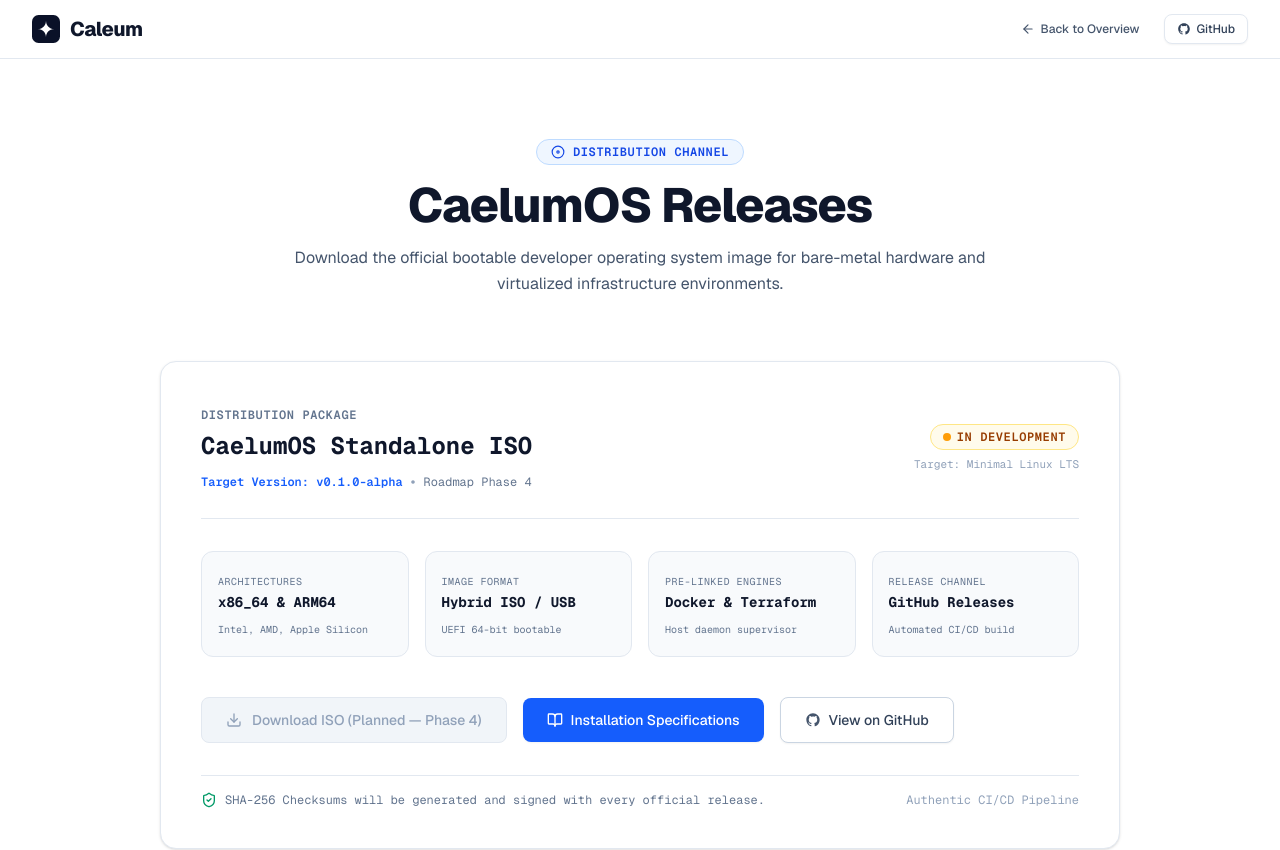
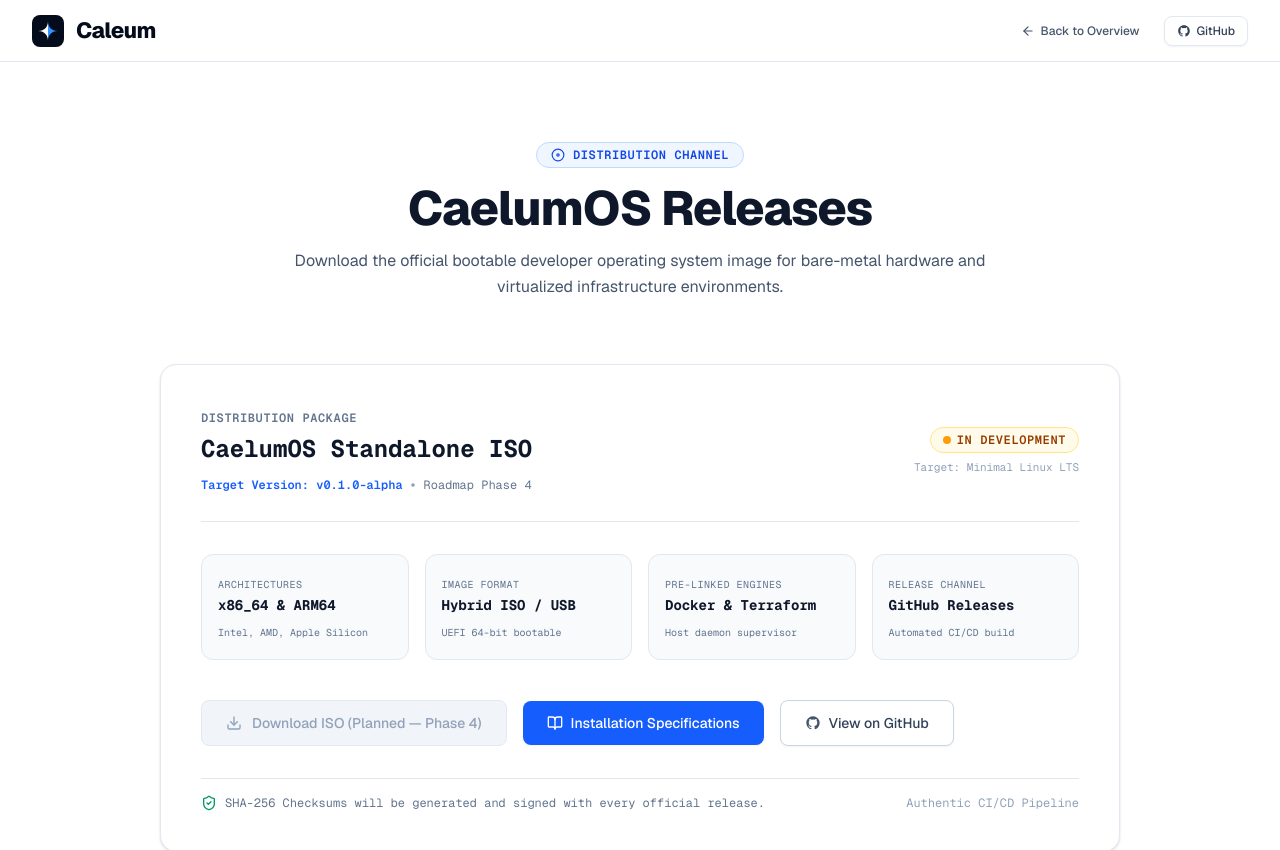
Before and after one commit to TheCaelumOS/caelum-os-frontend, a Next.js app in the folder frontend/: page /download in a window 1280 px wide. Shown: the top 850 px of the page. Built offline with nearby package versions, Linux system fonts and the light colour scheme.

Commit message:
feat(branding): implement official two-tone Caleum logo and clean wordmark

```diff
--- a/frontend/src/app/download/page.tsx
+++ b/frontend/src/app/download/page.tsx
@@ -32,9 +32,9 @@
       {/* Top Navbar */}
       <header className="sticky top-0 z-50 bg-white/95 backdrop-blur-md border-b border-slate-200 py-3.5">
         <div className="max-w-7xl mx-auto px-4 sm:px-6 lg:px-8 flex items-center justify-between">
-          <Link href="/" className="inline-flex items-center space-x-2.5 group">
-            <CaleumLogo className="w-7 h-7 flex-shrink-0 group-hover:scale-105 transition-transform" />
-            <span className="font-sans text-xl font-extrabold tracking-tight text-slate-900">
+          <Link href="/" className="inline-flex items-center space-x-3 group">
+            <CaleumLogo className="w-8 h-8 flex-shrink-0 group-hover:scale-105 transition-transform" />
+            <span className="font-sans text-[22px] font-extrabold tracking-tight text-[#040C1C]">
               Caleum
             </span>
           </Link>
--- a/frontend/src/components/marketing/Footer.tsx
+++ b/frontend/src/components/marketing/Footer.tsx
@@ -16,8 +16,8 @@
           {/* Col 1 & 2: Brand Information */}
           <div className="col-span-2 space-y-4">
             <Link href="/" className="inline-flex items-center space-x-2.5">
-              <CaleumLogo className="w-6 h-6 flex-shrink-0" />
-              <span className="font-sans text-lg font-extrabold tracking-tight text-slate-900">
+              <CaleumLogo className="w-7 h-7 flex-shrink-0" />
+              <span className="font-sans text-xl font-extrabold tracking-tight text-[#040C1C]">
                 Caleum
               </span>
             </Link>
--- a/frontend/src/components/marketing/Logos.tsx
+++ b/frontend/src/components/marketing/Logos.tsx
@@ -6,10 +6,14 @@
  */
 export const CaleumLogo = ({ className = "w-7 h-7" }: { className?: string }) => (
   <svg viewBox="0 0 32 32" fill="none" xmlns="http://www.w3.org/2000/svg" className={className}>
-    <rect width="32" height="32" rx="7.5" fill="#0A1128" />
+    <rect width="32" height="32" rx="8" fill="#040C1C" />
     <path
-      d="M16 6.5C16 11.5 19.5 16 25.5 16C19.5 16 16 20.5 16 25.5C16 20.5 12.5 16 6.5 16C12.5 16 16 11.5 16 6.5Z"
+      d="M16 6.5C16 11.5 12.5 16 6.5 16C12.5 16 16 20.5 16 25.5Z"
       fill="#FFFFFF"
+    />
+    <path
+      d="M16 6.5C16 11.5 19.5 16 25.5 16C19.5 16 16 20.5 16 25.5Z"
+      fill="#3293FD"
     />
   </svg>
 );
--- a/frontend/src/components/marketing/Navbar.tsx
+++ b/frontend/src/components/marketing/Navbar.tsx
@@ -131,11 +131,11 @@
         <div className="flex items-center space-x-8">
           <Link
             href="/"
-            className="flex items-center space-x-2.5 focus:outline-none focus:ring-2 focus:ring-slate-400 rounded-lg p-0.5"
+            className="flex items-center space-x-3 focus:outline-none focus:ring-2 focus:ring-slate-400 rounded-lg p-0.5"
             aria-label="Caleum Home"
           >
-            <CaleumLogo className="w-7 h-7 flex-shrink-0" />
-            <span className="font-sans text-xl font-extrabold tracking-tight text-slate-900">
+            <CaleumLogo className="w-8 h-8 flex-shrink-0" />
+            <span className="font-sans text-[22px] font-extrabold tracking-tight text-[#040C1C]">
               Caleum
             </span>
           </Link>
```
Also changed, not shown: frontend/public/logo.svg, frontend/src/app/icon.svg.
